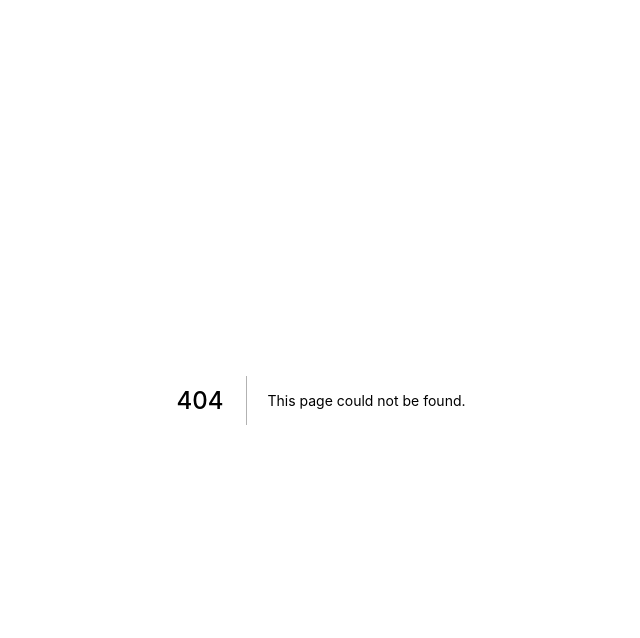
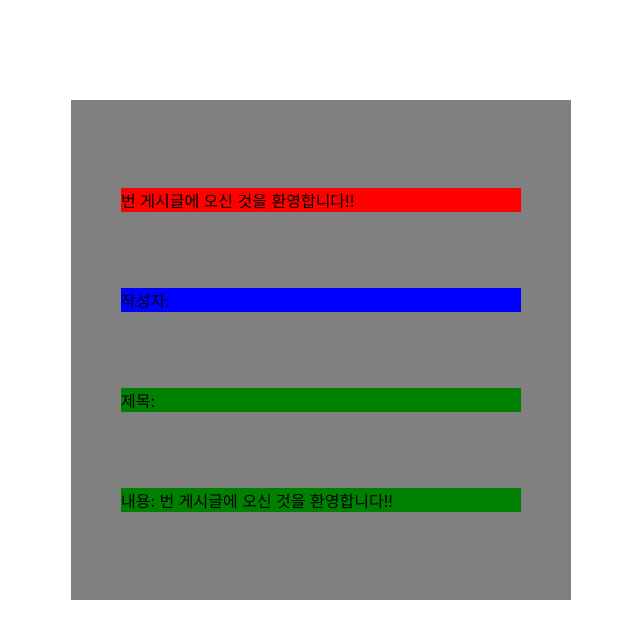
Before and after one commit to CHUNDOOIN/codecamp-quiz, a Next.js app: page /quiz-22.03.21/src/components/units/board/02-routed/DynamicRoutedBoard.container in a window 1280 px wide. Before the commit this address had no page. Shown: the top 638 px of the page, without its empty margins (319-959 px from the left). Built offline with nearby package versions, Linux system fonts and the light colour scheme; no server answers.

Commit message:
22.03.21 과제 1차

```diff
--- /dev/null
+++ b/pages/quiz-22.03.21/src/components/units/board/02-routed/DynamicRoutedBoard.container.js
@@ -0,0 +1,15 @@
+import { useRouter } from "next/router";
+import { useQuery, gql } from "@apollo/client";
+import DynamicRoutedBoardUI from "../02-routed/DynamicRoutedBoard.presenter";
+import { FETCH_BOARD } from "./DynamicRoutedBoard.queries";
+
+export default function DynamicRoutedBoard() {
+  const router = useRouter();
+  console.log(router);
+
+  const { data } = useQuery(FETCH_BOARD, {
+    variables: { number: Number(router.query.number) },
+  });
+
+  return <DynamicRoutedBoardUI data={data}></DynamicRoutedBoardUI>;
+}
--- /dev/null
+++ b/pages/quiz-22.03.21/src/components/units/board/02-routed/DynamicRoutedBoard.presenter.js
@@ -0,0 +1,23 @@
+import {
+  BoardWrap,
+  BoardNumber,
+  BoardWriter,
+  BoardTitle,
+  BoardContents,
+} from "./DynamicRoutedBoard.styles";
+
+export default function DynamicRoutedBoardUI(props) {
+  return (
+    <BoardWrap>
+      <BoardNumber>
+        {props.data?.fetchBoard.number}번 게시글에 오신 것을 환영합니다!!
+      </BoardNumber>
+      <BoardWriter>작성자: {props.data?.fetchBoard.writer}</BoardWriter>
+      <BoardTitle>제목: {props.data?.fetchBoard.title}</BoardTitle>
+      <BoardContents>
+        내용: {props.data?.fetchBoard.contents}번 게시글에 오신 것을
+        환영합니다!!
+      </BoardContents>
+    </BoardWrap>
+  );
+}
--- /dev/null
+++ b/pages/quiz-22.03.21/src/components/units/board/02-routed/DynamicRoutedBoard.queries.js
@@ -0,0 +1,12 @@
+import { gql } from "@apollo/client";
+
+export const FETCH_BOARD = gql`
+  query fetchBoard($number: Int) {
+    fetchBoard(number: $number) {
+      number
+      writer
+      title
+      contents
+    }
+  }
+`;
--- /dev/null
+++ b/pages/quiz-22.03.21/src/components/units/board/02-routed/DynamicRoutedBoard.styles.js
@@ -0,0 +1,32 @@
+import styled from "@emotion/styled";
+
+export const BoardWrap = styled.div`
+  width: 500px;
+  height: 500px;
+  background-color: gray;
+
+  margin: 100px auto;
+  padding: 50px;
+
+  display: flex;
+
+  flex-direction: column;
+  justify-content: space-around;
+  /* background-color: ${(props) => (props.isActive ? "yellow" : "none")}; */
+`;
+export const BoardNumber = styled.div`
+  background-color: red;
+  /* background-color: ${(props) => (props.isActive ? "yellow" : "none")}; */
+`;
+export const BoardWriter = styled.div`
+  background-color: blue;
+  /* background-color: ${(props) => (props.isActive ? "yellow" : "none")}; */
+`;
+export const BoardTitle = styled.div`
+  background-color: green;
+  /* background-color: ${(props) => (props.isActive ? "yellow" : "none")}; */
+`;
+export const BoardContents = styled.div`
+  background-color: green;
+  /* background-color: ${(props) => (props.isActive ? "yellow" : "none")}; */
+`;
```
Also changed, not shown: pages/quiz-22.03.21/05-05-dynamic-routing-board/index.js (+3 -23 lines), pages/quiz-22.03.21/05-06-dynamic-routed-board/[number]/index.js (+3 -33 lines), pages/quiz-22.03.21/src/components/units/board/01-routing/DynamicRoutingBoard.container.js (added, +26 -0 lines), pages/quiz-22.03.21/src/components/units/board/01-routing/DynamicRoutingBoard.presenter.js (added, +22 -0 lines), pages/quiz-22.03.21/src/components/units/board/01-routing/DynamicRoutingBoard.styles.js (added, +28 -0 lines), pages/quiz-22.03.21/src/components/units/board/01-routing/DynamicRoutingBoard.queries.js (added).
